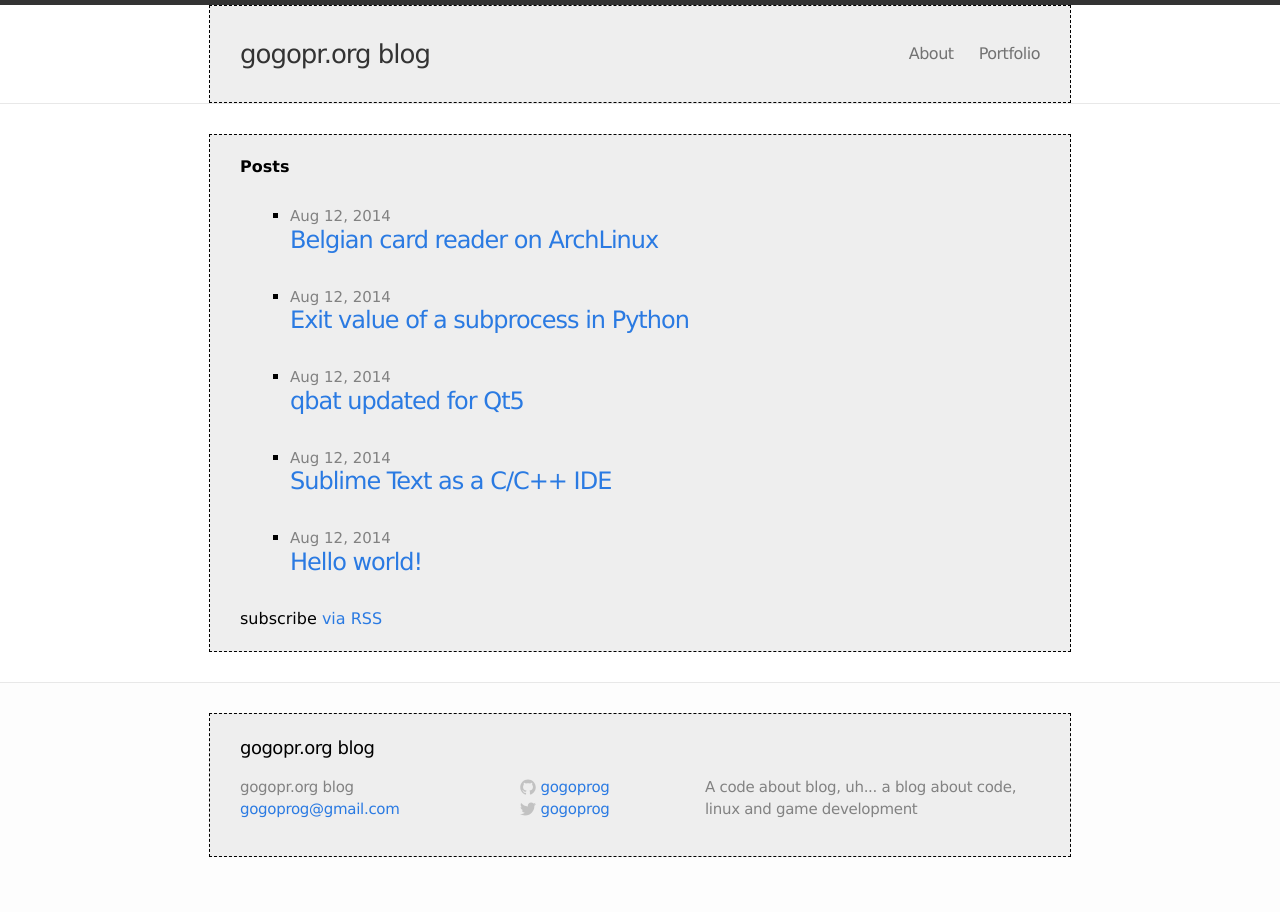
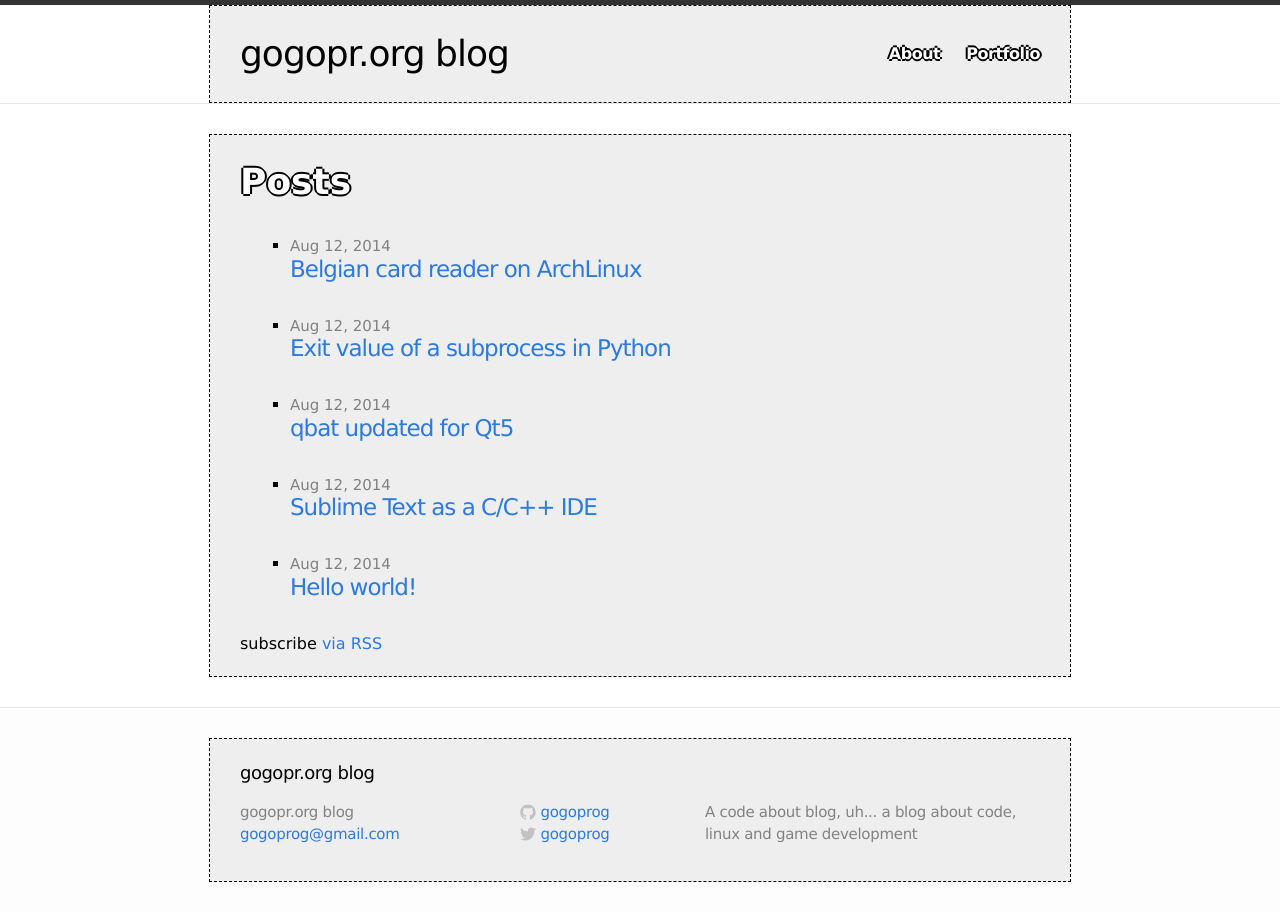
Before and after one commit to gogoprog/website, a Jekyll site: the page built from index.html, in a window 1280 px wide. Built offline with Jekyll 4.4.1, drawn with Linux system fonts in a browser that asks for light colours.

Commit message:
Updated css

```diff
--- a/css/main.css
+++ b/css/main.css
@@ -54,13 +54,18 @@ a:visited { color: #205caa; }
 .site-title:hover,
 .site-title:visited {
   display: block;
-  color: #333;
-  font-size: 26px;
+  color: black;
+  font-size: 36px;
   letter-spacing: -1px;
   float: left;
   line-height: 56px;
   position: relative;
   z-index: 1;
+  text-decoration:none;
+}
+
+.site-title:hover{
+  color:blue;
 }
 
 .site-nav {
@@ -71,9 +76,19 @@ a:visited { color: #205caa; }
 .site-nav .menu-icon { display: none; }
 
 .site-nav .page-link {
-  margin-left: 20px;
+  margin-left: 21px;
   color: #727272;
   letter-spacing: -.5px;
+  font-weight:bold;
+    color:white;
+  text-shadow: -2px 0 black, 0 2px black, 2px 0 black, 0 -2px black;
+}
+
+.page-link:hover {
+  color: blue;
+  text-decoration:none;
+  text-shadow: -1px 0 black, 0 1px black, 1px 0 black, 0 -1px black;
+
 }
 
 /* Site footer */
@@ -154,9 +169,14 @@ a:visited { color: #205caa; }
 .posts li { margin-bottom: 30px; }
 
 .posts .post-link {
-  font-size: 24px;
+  font-size: 23px;
   letter-spacing: -1px;
   line-height: 1;
+}
+
+.post-link:hover {
+  text-decoration:none;
+  text-shadow: -1px 0 black, 0 1px black, 1px 0 black, 0 -1px black;
 }
 
 .posts .post-date {
@@ -176,6 +196,9 @@ a:visited { color: #205caa; }
   letter-spacing: -1.75px;
   line-height: 1;
   font-weight: bold;
+  color:white;
+  text-shadow: -2px 0 black, 0 2px black, 2px 0 black, 0 -2px black;
+
 }
 
 .post-header .meta {
@@ -188,7 +211,6 @@ a:visited { color: #205caa; }
 
 .post-content > * { margin: 20px 0; }
 
-
 .post-content h1,
 .post-content h2,
 .post-content h3,
@@ -200,9 +222,17 @@ a:visited { color: #205caa; }
   margin: 40px 0 20px;
 }
 
+.page-content h1 {
+  font-size:36px;
+  color:white;
+  text-shadow: -2px 0 black, 0 2px black, 2px 0 black, 0 -2px black;
+}
+
 .post-content h2 {
   font-size: 32px;
   letter-spacing: -1.25px;
+    color:white;
+  text-shadow: -2px 0 black, 0 2px black, 2px 0 black, 0 -2px black;
 }
 
 .post-content h3 {
@@ -424,3 +454,13 @@ ul.posts { list-style-type: square; margin-left:50px;}
   clear:both;
   margin-top:5px;
 }
+
+hr {
+    color: #333;
+    text-align: center;
+    clear:both;
+}
+
+.post-content hr {
+    margin-top:30px;
+}
```
